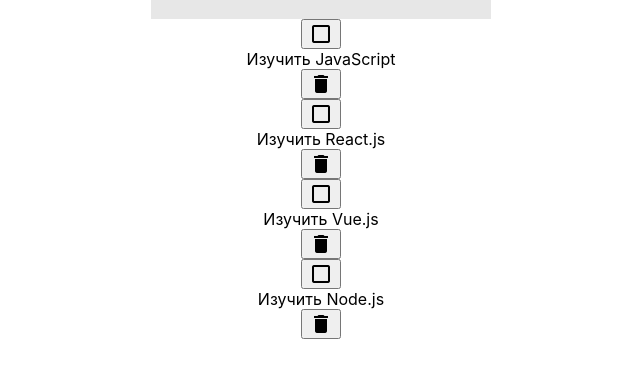
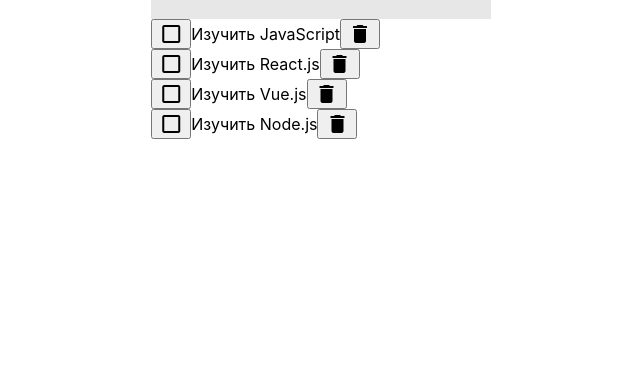
Before and after one commit to frontendbro/todolist-parcel-react, a React app: page / in a window 1280 px wide. Shown: the part 195-572 px from the top of the page, without its empty margins (319-959 px from the left). Built offline with nearby package versions, Linux system fonts and the light colour scheme.

```diff
--- a/components/Todo/index.css
+++ b/components/Todo/index.css
@@ -0,0 +1,4 @@
+.todo{
+	display: flex;
+	align-items: center;
+}
--- a/components/Todo/index.js
+++ b/components/Todo/index.js
@@ -1,4 +1,5 @@
 import React from 'react';
+import './index.css';
 
 function Todo({dataTodo}) {
 	return(
--- a/index.html
+++ b/index.html
@@ -6,6 +6,7 @@
 	<meta http-equiv="X-UA-Compatible" content="ie=edge">
 	<title>ToDoList-Parcel-React</title>
 	<link href="https://fonts.googleapis.com/icon?family=Material+Icons" rel="stylesheet">
+	<link rel="shortcut icon" href="./favicon.png" type="image/png">
 
 </head>
 
```
Also changed, not shown: favicon.png (added), 2 other files.
